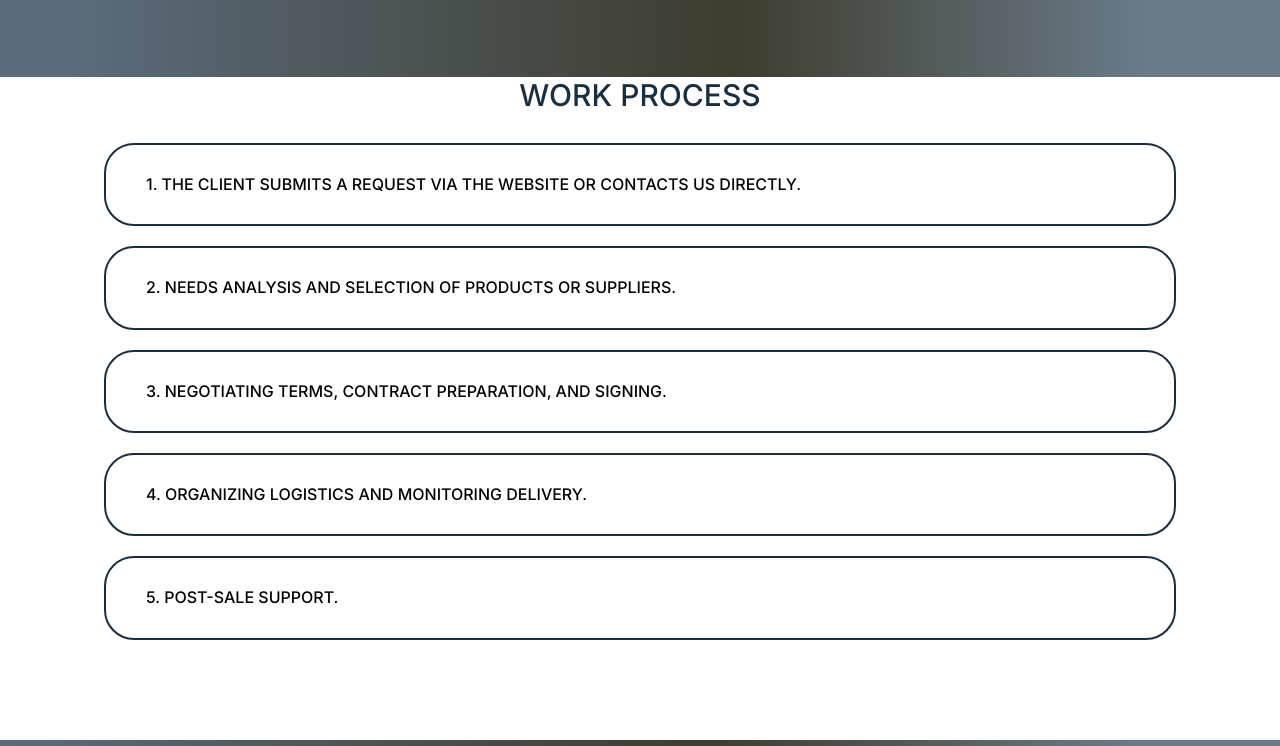
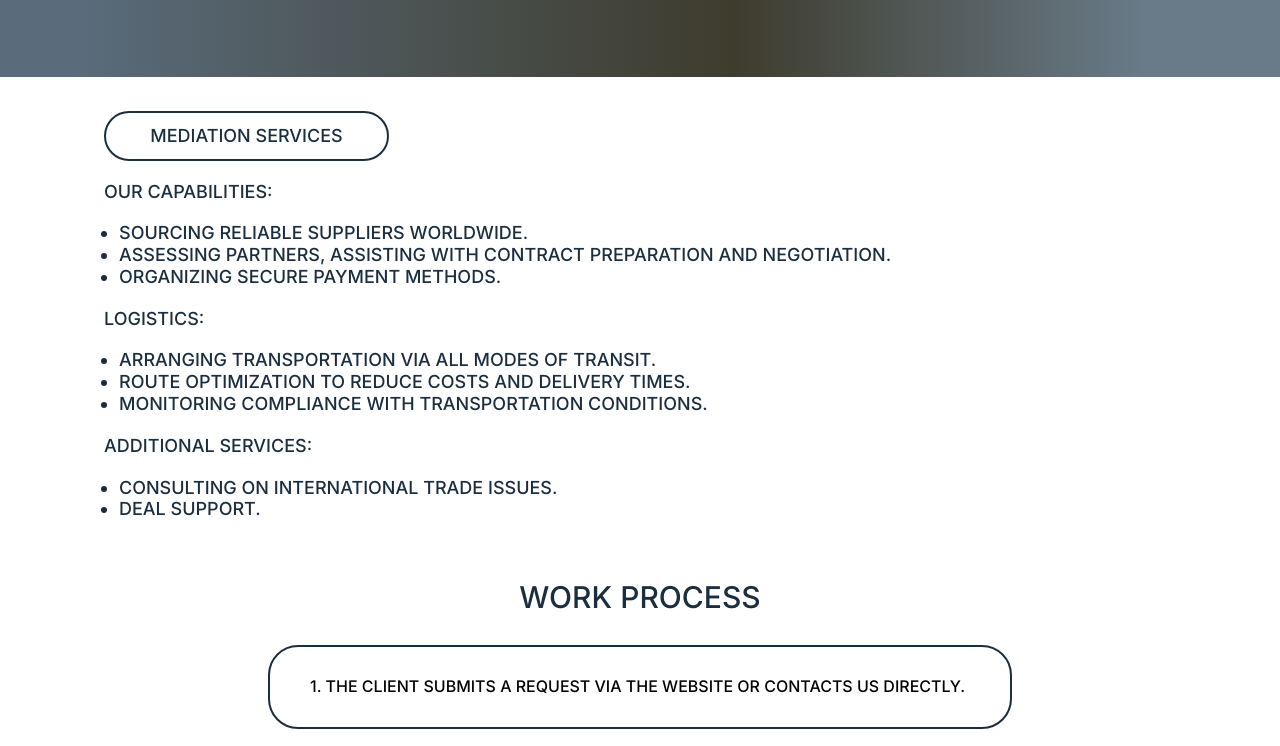
Before and after one commit to fayzullayevelmurod/MERCORIOM, a plain HTML site: page services.html in a window 1280 px wide. Shown: the part 561-1307 px from the top of the page. Drawn offline with Linux system fonts and the light colour scheme.

Commit message:
project the end

```diff
--- a/assets/scss/layout/_process.scss
+++ b/assets/scss/layout/_process.scss
@@ -24,6 +24,8 @@
     display: flex;
     flex-direction: column;
     gap: 20px;
+    max-width: 744px;
+    margin: 0 auto;
 
     @include tablet-993 {
       gap: 10px;
--- a/assets/scss/layout/_services_home.scss
+++ b/assets/scss/layout/_services_home.scss
@@ -80,3 +80,68 @@
     }
   }
 }
+
+.services_section {
+  margin: 34px 0 59px 0;
+
+  @include tablet-993 {
+    margin: 40px 0;
+  }
+
+  button {
+    border: 2px solid #1B2E3F;
+    border-radius: 30px;
+    margin-bottom: 20px;
+    width: 285px;
+    height: 50px;
+    display: flex;
+    align-items: center;
+    justify-content: center;
+    font-size: 18px;
+    font-weight: 500;
+    line-height: 21.78px;
+    color: #1B2E3F;
+    text-transform: uppercase;
+
+    @include tablet-993 {
+      width: 250px;
+      height: 40px;
+      font-size: 16px;
+      line-height: 20px;
+    }
+  }
+
+  h6 {
+    margin-top: 20px;
+    font-size: 18px;
+    font-weight: 500;
+    line-height: 21.78px;
+    color: #1B2E3F;
+    text-transform: uppercase;
+    margin-bottom: 20px;
+
+    @include tablet-993 {
+      margin-bottom: 10px;
+      font-size: 16px;
+      line-height: 20px;
+    }
+  }
+
+  ul {
+    padding-left: 15px;
+
+    li {
+      list-style-type: disc;
+      font-size: 18px;
+      font-weight: 500;
+      line-height: 21.78px;
+      color: #1B2E3F;
+      text-transform: uppercase;
+
+      @include tablet-993 {
+        font-size: 16px;
+        line-height: 20px;
+      }
+    }
+  }
+}
--- a/services.html
+++ b/services.html
@@ -119,6 +119,61 @@
           </section>
           <!-- services_home -->
 
+          <!-- services_block -->
+          <section class="services_section">
+            <div class="container">
+              <button>
+                Mediation Services
+              </button>
+              <div class="services_block">
+                <h6>
+                  Our Capabilities:
+                </h6>
+                <ul>
+                  <li>
+                    Sourcing reliable suppliers worldwide.
+                  </li>
+                  <li>
+                    Assessing partners, assisting with contract preparation and negotiation.
+                  </li>
+                  <li>
+                    Organizing secure payment methods.
+                  </li>
+                </ul>
+              </div>
+              <div class="services_block">
+                <h6>
+                  Logistics:
+                </h6>
+                <ul>
+                  <li>
+                    Arranging transportation via all modes of transit.
+                  </li>
+                  <li>
+                    Route optimization to reduce costs and delivery times.
+                  </li>
+                  <li>
+                    Monitoring compliance with transportation conditions.
+                  </li>
+                </ul>
+              </div>
+              <div class="services_block">
+                <h6>
+                  Additional Services:
+                </h6>
+                <ul>
+                  <li>
+                    Consulting on international trade issues.
+                  </li>
+                  <li>
+                    Deal support.
+                  </li>
+                </ul>
+              </div>
+            </div>
+          </section>
+          <!-- services_block -->
+
           <!-- Work Process -->
           <section class="process">
             <div class="container">
```
Also changed, not shown: assets/scss/style.css, 1 other file.
